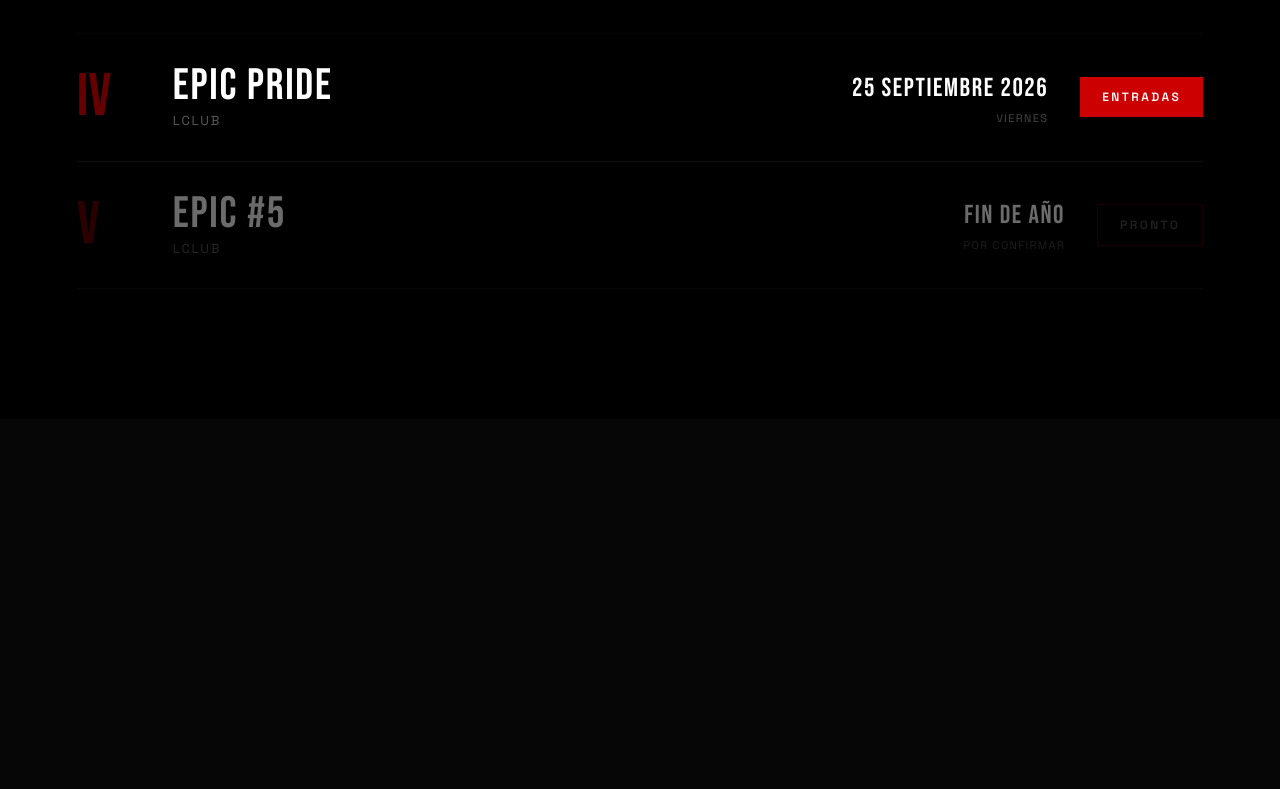
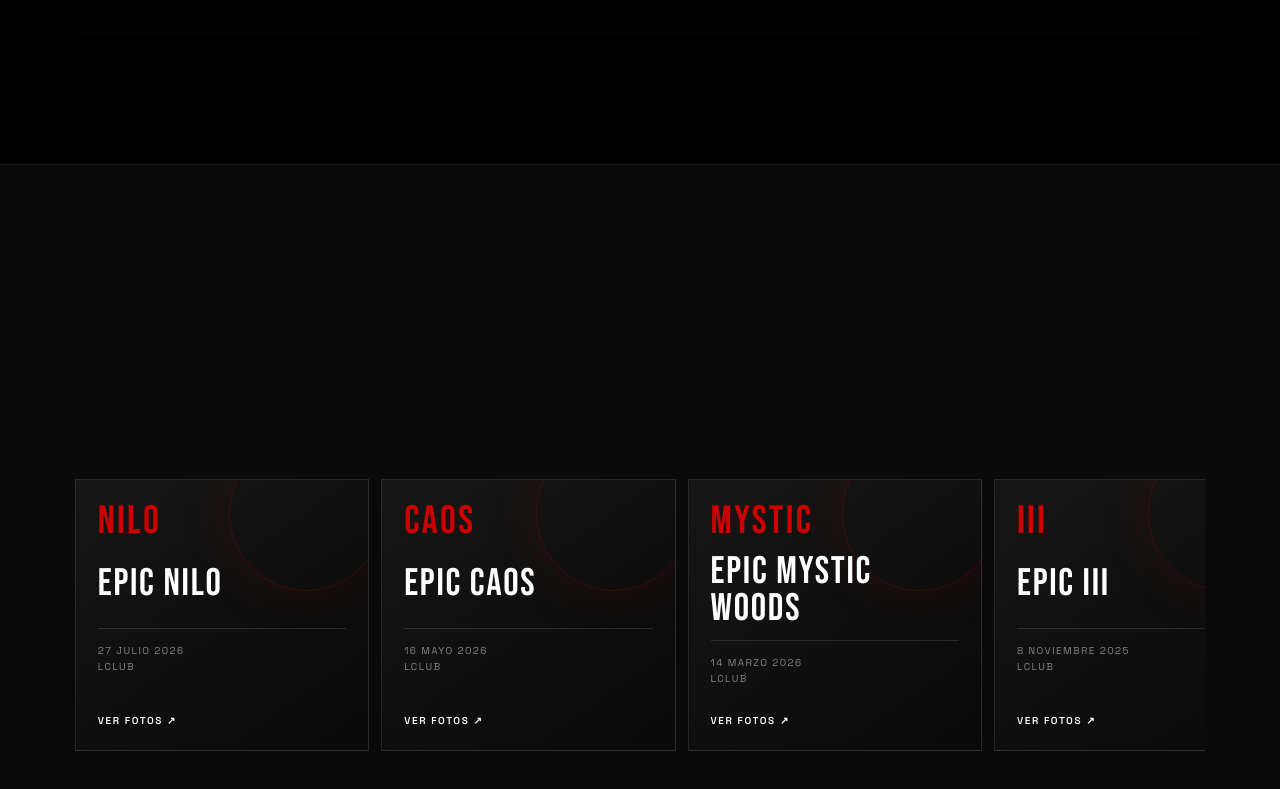
Before and after one commit to yokadance/epic, a React (Vite) app: page / in a window 1280 px wide. Shown: the part 7700-8489 px from the top of the page. Built offline with nearby package versions, Linux system fonts and the light colour scheme; the HTML template or start-up script is replaced by a standard one.

Commit message:
cambios fede uy galerias

```diff
--- a/index.html
+++ b/index.html
@@ -153,6 +153,21 @@
     .ev-flyer-cta { display:inline-block; padding:12px 19px; background:#CC0000; color:#fff; text-decoration:none; font-family:'Space Grotesk',sans-serif; font-size:11px; font-weight:600; letter-spacing:.16em; text-transform:uppercase; transition:background .2s ease, transform .2s ease; }
     .ev-flyer-cta:hover, .ev-flyer-cta:focus-visible { background:#e50000; transform:translateY(-2px); outline:none; }
 
+    .ev-archive { padding:clamp(72px,11vw,130px) 6%; background:#0a0a0a; border-top:1px solid rgba(255,255,255,.06); }
+    .ev-archive-head { display:flex; align-items:end; justify-content:space-between; gap:24px; margin-bottom:clamp(28px,4vw,44px); }
+    .ev-archive-hint { font-family:'Space Grotesk',sans-serif; font-size:10px; letter-spacing:.18em; text-transform:uppercase; color:rgba(255,255,255,.3); white-space:nowrap; }
+    .ev-archive-rail { display:flex; gap:12px; overflow-x:auto; padding:2px 2px 15px; margin:0 -2px; scroll-snap-type:x mandatory; scrollbar-color:#CC0000 #171717; scrollbar-width:thin; }
+    .ev-archive-rail::-webkit-scrollbar { height:4px; }
+    .ev-archive-rail::-webkit-scrollbar-track { background:#171717; }
+    .ev-archive-rail::-webkit-scrollbar-thumb { background:#CC0000; }
+    .ev-archive-card { position:relative; flex:0 0 clamp(225px,23vw,310px); min-height:260px; display:flex; flex-direction:column; justify-content:space-between; padding:22px; overflow:hidden; scroll-snap-align:start; border:1px solid rgba(255,255,255,.11); background:linear-gradient(145deg,#161616,#090909); color:#fff; text-decoration:none; transition:transform .3s ease, border-color .3s ease, background .3s ease; }
+    .ev-archive-card::before { content:''; position:absolute; top:-44px; right:-16px; width:155px; height:155px; border:1px solid rgba(204,0,0,.24); border-radius:50%; box-shadow:0 0 55px rgba(204,0,0,.1); }
+    .ev-archive-card:hover, .ev-archive-card:focus-visible { transform:translateY(-5px); border-color:#CC0000; background:linear-gradient(145deg,#211013,#090909); outline:none; }
+    .ev-archive-edition { position:relative; font-family:'Bebas Neue',sans-serif; font-size:clamp(28px,3.1vw,42px); letter-spacing:.06em; line-height:1; color:#CC0000; }
+    .ev-archive-title { position:relative; display:block; max-width:85%; font-family:'Bebas Neue',sans-serif; font-size:clamp(27px,3vw,40px); letter-spacing:.045em; line-height:.96; }
+    .ev-archive-info { position:relative; padding-top:14px; border-top:1px solid rgba(255,255,255,.12); font-family:'Space Grotesk',sans-serif; font-size:10px; letter-spacing:.14em; line-height:1.65; text-transform:uppercase; color:rgba(255,255,255,.48); }
+    .ev-archive-action { position:relative; display:block; margin-top:13px; font-family:'Space Grotesk',sans-serif; font-size:10px; font-weight:600; letter-spacing:.16em; text-transform:uppercase; color:#fff; }
+
     /* Génesis contiene un manifiesto largo: en vez de forzarlo a una columna
        angosta dentro de un viewport fijo, se lee como una pieza editorial. */
     #ev-genesis-center {
@@ -228,6 +243,8 @@
       .ev-gallery-item:nth-child(5) { grid-column: span 7; grid-row: span 2; }
       .ev-gallery-open { opacity: 1; transform: none; }
       .ev-flyer-footer { align-items:flex-start; flex-direction:column; }
+      .ev-archive-head { align-items:flex-start; flex-direction:column; }
+      .ev-archive-card { flex-basis:78vw; min-height:240px; }
 
       /* En móvil el manifiesto vuelve al flujo del documento: no hay texto
          oculto ni necesidad de desplazarlo dentro de una pantalla sticky. */
@@ -425,7 +442,7 @@
       </div>
 
       <div data-ef="bottom" data-delay="0.44" data-dur="0.36" style="opacity:0;will-change:transform,opacity;">
-        <p style="font-family:'Space Grotesk',sans-serif;font-size:clamp(13px,1.5vw,16px);color:rgba(255,255,255,0.55);line-height:1.85;font-weight:300;text-wrap:pretty;">Toda estructura sólida posee un origen anclado en la hospitalidad genuina: EPIC no surgió como una ambición comercial, sino de la visión de comprender el encuentro humano como una forma superior de arte, en la calidez de un hogar propio donde la mística sonora se compartía bajo el resguardo de la intimidad. El desprendimiento de ese primer refugio físico marcó el punto de inflexión: la intuición se transformó en certeza operativa — si era posible diseñar mundos de alta calidad dentro de una casa, era el momento de construirlos para el mundo exterior. Esa chispa inicial evolucionó hacia una curaduría artesanal, sostenida por la precisión técnica y el rigor de una producción de nivel internacional, conquistada con un único fin: otorgar libertad, asegurando mediante un cuidado silencioso que cada encuentro sea un lugar seguro donde la magia se protege — y lo que alguna vez comenzó bajo un techo personal, hoy florece en la celebración vibrante de una gran familia.</p>
+        <p style="font-family:'Space Grotesk',sans-serif;font-size:clamp(13px,1.5vw,16px);color:rgba(255,255,255,0.55);line-height:1.85;font-weight:300;text-wrap:pretty;">EPIC no nació de una ambición comercial, sino de la hospitalidad genuina: el encuentro humano como la forma más alta de arte, primero en la intimidad de un hogar. Esa chispa se volvió curaduría artesanal y rigor internacional al servicio de la libertad. Hoy, una gran familia.</p>
       </div>
     </div>
 
@@ -526,6 +543,28 @@
       </div>
     </div>
   </sc-for>
+</section>
+
+<!-- ════════════════════════════ ARCHIVO ════════════════════════════ -->
+<section id="archivo" class="ev-archive" aria-labelledby="ev-archive-title">
+  <div class="ev-archive-head" data-reveal>
+    <div>
+      <p style="font-family:'Space Grotesk',sans-serif;font-size:clamp(10px,1.1vw,12px);letter-spacing:.32em;text-transform:uppercase;color:#CC0000;margin-bottom:14px;">El archivo</p>
+      <h2 id="ev-archive-title" style="font-family:'Bebas Neue',sans-serif;font-size:clamp(48px,8.5vw,106px);color:#fff;letter-spacing:.04em;line-height:1;">Noches que quedan</h2>
+    </div>
+    <p class="ev-archive-hint">Deslizá para recorrer →</p>
+  </div>
+
+  <div class="ev-archive-rail" aria-label="Eventos pasados de EPIC">
+    <sc-for list="{{ archiveEvents }}" as="ev" hint-placeholder-count="8">
+      <a class="ev-archive-card" href="{{ ev.instagramUrl }}" target="_blank" rel="noreferrer" aria-label="Ver fotos de {{ ev.title }} en Instagram">
+        <span class="ev-archive-edition">{{ ev.edition }}</span>
+        <span class="ev-archive-title">{{ ev.title }}</span>
+        <span class="ev-archive-info">{{ ev.dateLabel }}<br>{{ ev.venue }}</span>
+        <span class="ev-archive-action">Ver fotos ↗</span>
+      </a>
+    </sc-for>
+  </div>
 </section>
 
 <!-- ════════════════════════════ CONTACTO ════════════════════════════ -->
@@ -769,7 +808,10 @@ class Component extends DCLogic {
       if (!b.date) return -1;
       return new Date(a.date) - new Date(b.date);
     });
-    const agendaEvents = sorted.slice(-4).map(ev => {
+    const archiveEvents = sorted
+      .filter(ev => ev.date && new Date(ev.date) < now && ev.instagramUrl)
+      .reverse();
+    const agendaEvents = sorted.filter(ev => !ev.date || new Date(ev.date) >= now).map(ev => {
       const evDate = ev.date ? new Date(ev.date) : null;
       const isPast = evDate && evDate < now;
       const isSoon = !ev.date;
@@ -801,6 +843,7 @@ class Component extends DCLogic {
 
     return {
       agendaEvents,
+      archiveEvents,
       h0: fade(200),
       h1: fade(550),
       h2: fade(850),
--- a/public/events.json
+++ b/public/events.json
@@ -1,7 +1,35 @@
 [
   {
+    "edition": "REBORN",
+    "title": "EPIC REBORN",
+    "date": "2023-05-27",
+    "dateLabel": "27 Mayo 2023",
+    "dayLabel": "Sábado",
+    "venue": "LClub",
+    "ticketUrl": null,
+    "instagramUrl": "https://www.instagram.com/p/CtC_RUwOvZ4/?hl=es-la&img_index=4",
+    "coverImage": null,
+    "flyer": null,
+    "gallery": [],
+    "notes": ""
+  },
+  {
+    "edition": "ODYSSEY",
+    "title": "EPIC TECH ODYSSEY — EP. 1",
+    "date": "2024-11-08",
+    "dateLabel": "8 Noviembre 2024",
+    "dayLabel": "Viernes",
+    "venue": "LClub",
+    "ticketUrl": null,
+    "instagramUrl": "https://www.instagram.com/reel/DDDJAfMS2fY/?utm_source=ig_web_copy_link&stkn=MzRlODBiNWFlZA==",
+    "coverImage": null,
+    "flyer": null,
+    "gallery": [],
+    "notes": ""
+  },
+  {
     "edition": "I",
-    "title": "EPIC #1",
+    "title": "EPIC I",
     "date": "2024-10-19",
     "dateLabel": "19 Octubre 2024",
     "dayLabel": "Sábado",
@@ -15,7 +43,7 @@
   },
   {
     "edition": "II",
-    "title": "EPIC #2",
+    "title": "EPIC II",
     "date": "2025-02-15",
     "dateLabel": "15 Febrero 2025",
     "dayLabel": "Sábado",
@@ -29,7 +57,7 @@
   },
   {
     "edition": "III",
-    "title": "EPIC #3",
+    "title": "EPIC III",
     "date": "2025-11-08",
     "dateLabel": "8 Noviembre 2025",
     "dayLabel": "Sábado",
@@ -43,13 +71,55 @@
   },
   {
     "edition": "IV",
-    "title": "EPIC #4",
+    "title": "EPIC IV",
     "date": "2026-08-02",
     "dateLabel": "2 Agosto 2026",
     "dayLabel": "Sábado",
     "venue": "LClub",
     "ticketUrl": "https://passline.com/epic4",
     "instagramUrl": null,
+    "coverImage": null,
+    "flyer": null,
+    "gallery": [],
+    "notes": ""
+  },
+  {
+    "edition": "MYSTIC",
+    "title": "EPIC MYSTIC WOODS",
+    "date": "2026-03-14",
+    "dateLabel": "14 Marzo 2026",
+    "dayLabel": "Sábado",
+    "venue": "LClub",
+    "ticketUrl": null,
+    "instagramUrl": "https://www.instagram.com/p/DWFV9FOlDMG/?hl=es-la&img_index=1",
+    "coverImage": null,
+    "flyer": null,
+    "gallery": [],
+    "notes": ""
+  },
+  {
+    "edition": "CAOS",
+    "title": "EPIC CAOS",
+    "date": "2026-05-16",
+    "dateLabel": "16 Mayo 2026",
+    "dayLabel": "Sábado",
+    "venue": "LClub",
+    "ticketUrl": null,
+    "instagramUrl": "https://www.instagram.com/p/DYmx8NQDufb/?hl=es-la&img_index=8",
+    "coverImage": null,
+    "flyer": null,
+    "gallery": [],
+    "notes": ""
+  },
+  {
+    "edition": "NILO",
+    "title": "EPIC NILO",
+    "date": "2026-07-27",
+    "dateLabel": "27 Julio 2026",
+    "dayLabel": "Lunes",
+    "venue": "LClub",
+    "ticketUrl": null,
+    "instagramUrl": "https://www.instagram.com/p/Dbb6cvqFKxl/?utm_source=ig_web_copy_link&stkn=MzRlODBiNWFlZA==",
     "coverImage": null,
     "flyer": null,
     "gallery": [],
@@ -71,7 +141,7 @@
   },
   {
     "edition": "V",
-    "title": "EPIC #5",
+    "title": "EPIC V",
     "date": null,
     "dateLabel": "Fin de año",
     "dayLabel": "Por confirmar",
```
Also changed, not shown: 2 other files (tests, documents, lock files or other folders).
